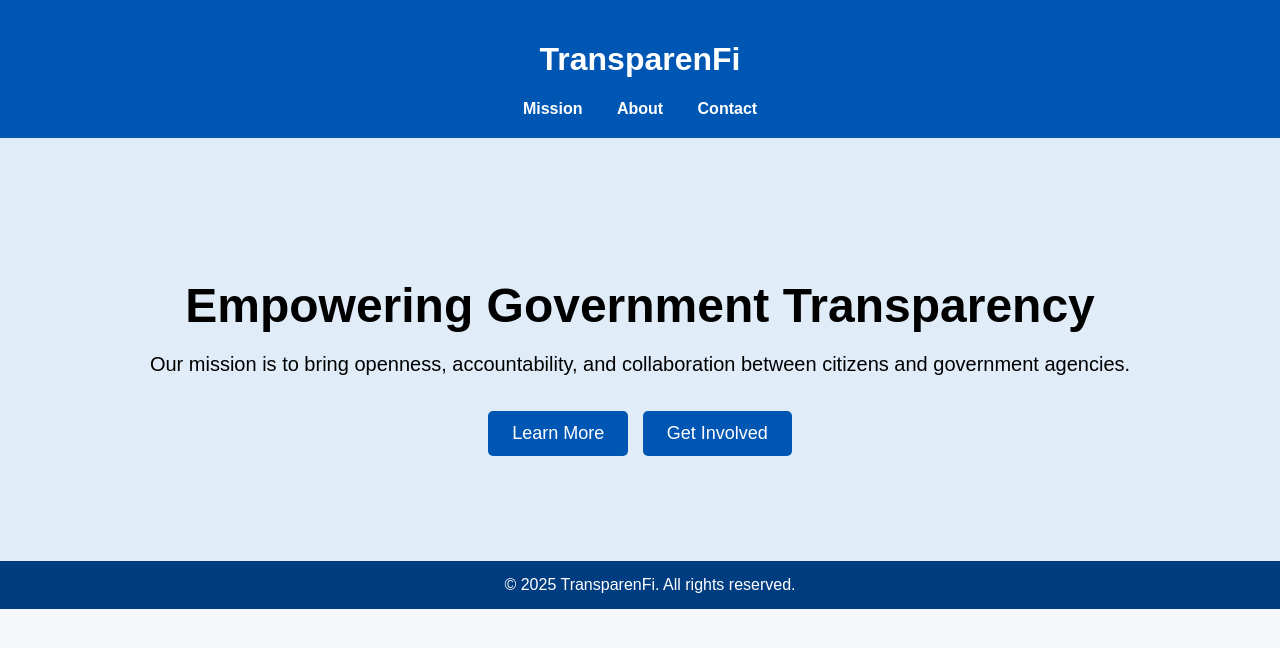
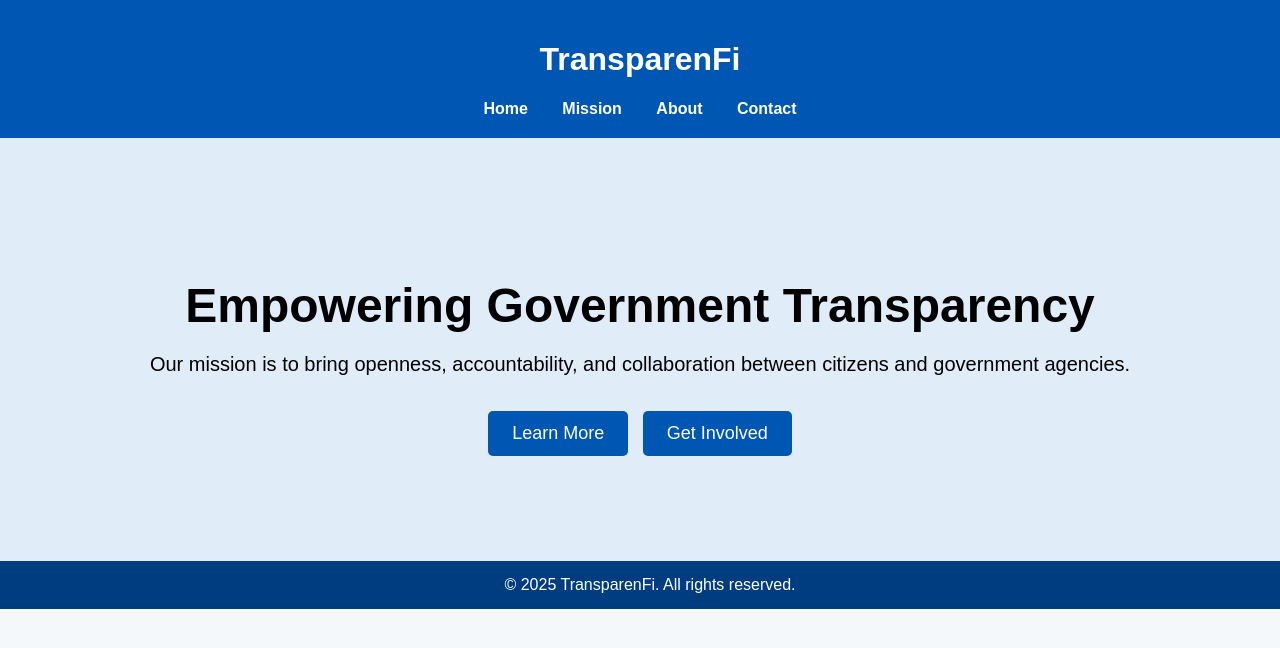
Before and after one commit to amnrell/TransparenFi, a plain HTML site: page index.html in a window 1280 px wide. Drawn offline with Linux system fonts and the light colour scheme.

Commit message:
index.html

```diff
--- a/index.html
+++ b/index.html
@@ -11,6 +11,7 @@
     <header>
         <h1>TransparenFi</h1>
         <nav>
+            <a href="index.html" class="active">Home</a>
             <a href="mission.html">Mission</a>
             <a href="#about">About</a>
             <a href="#contact">Contact</a>
```
